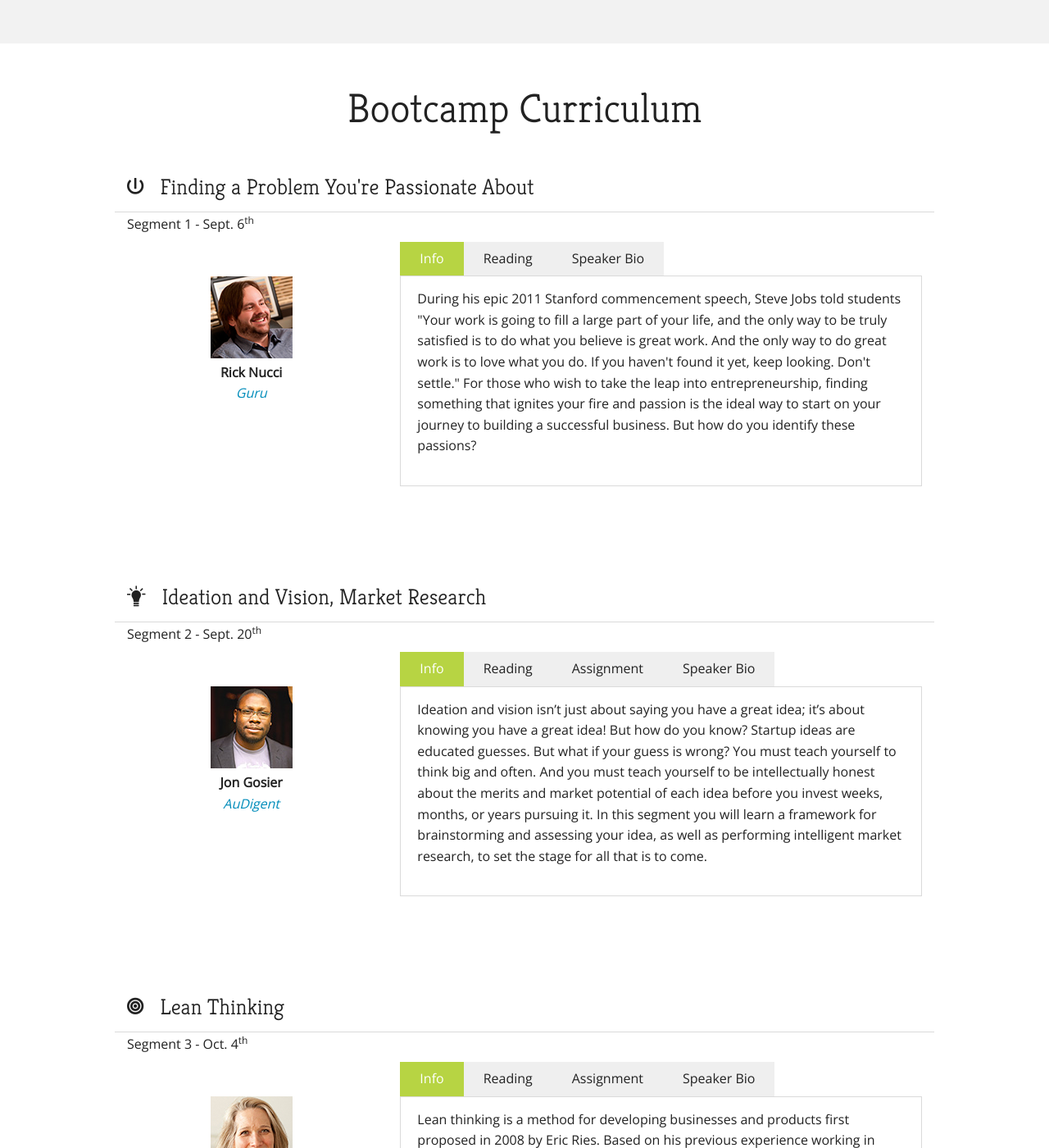
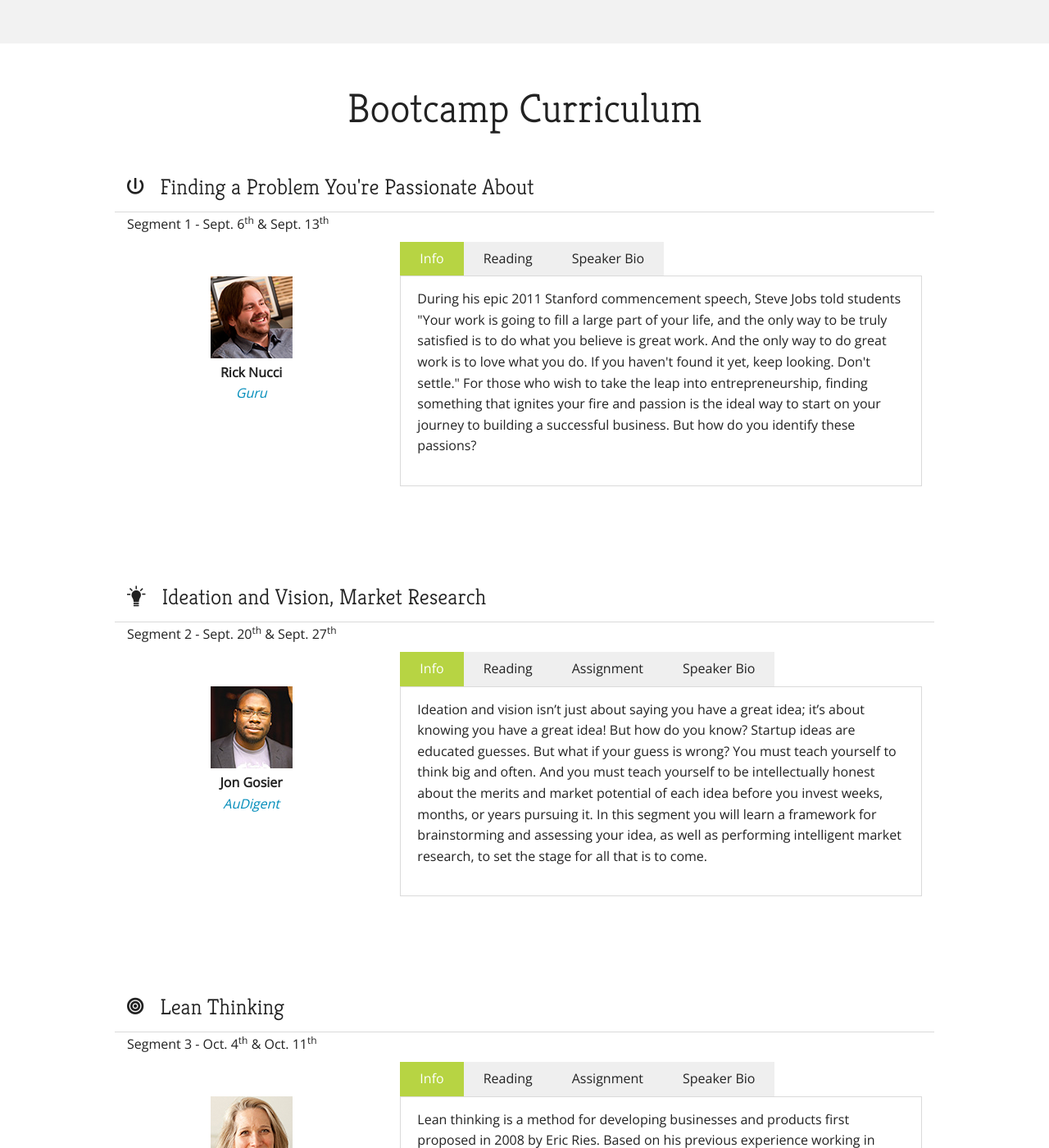
Before and after one commit to phillystartupleaders/bootcamp, a Jekyll site: the page built from index.html, in a window 1280 px wide and 1400 px high, scrolled down 1505 px. Shown: the whole window at 82% size. Built offline with Jekyll 4.4.1, drawn with Linux system fonts in a browser that asks for light colours; nearby versions of some CDN libraries; some of the changed text lies outside the part shown.

Commit message:
add dates

```diff
--- a/index.html
+++ b/index.html
@@ -57,7 +57,7 @@ layout: default
     <h2 class="heading">Bootcamp Curriculum</h2>
 
     <h3 class="small-12 columns"><i class="fi-power session-icon"></i>Finding a Problem You're Passionate About</h3>
-    <span class="session-number small-12 columns">Segment 1 - Sept. 6<sup>th</sup></span>
+    <span class="session-number small-12 columns">Segment 1 - Sept. 6<sup>th</sup> &amp; Sept. 13<sup>th</sup></span>
 
     <div class="small-12 medium-4 columns text-center">
       <div class="mentor-image">
@@ -99,7 +99,7 @@ layout: default
 <div class="row">
   <div class="session ideation">
     <h3 class="small-12 columns"><i class="fi-lightbulb session-icon"></i>Ideation and Vision, Market Research</h3>
-    <span class="session-number small-12 columns">Segment 2 - Sept. 20<sup>th</sup></span>
+    <span class="session-number small-12 columns">Segment 2 - Sept. 20<sup>th</sup> &amp; Sept. 27<sup>th</sup></span>
 
     <div class="small-12 medium-4 columns text-center">
       <div class="mentor-image">
@@ -144,7 +144,7 @@ layout: default
 <div class="row">
   <div class="session traction">
     <h3 class="small-12 columns"><i class="fi-target session-icon"></i>Lean Thinking</h3>
-    <span class="session-number small-12 columns">Segment 3 - Oct. 4<sup>th</sup></span>
+    <span class="session-number small-12 columns">Segment 3 - Oct. 4<sup>th</sup> &amp; Oct. 11<sup>th</sup></span>
 
     <div class="small-12 medium-4 columns text-center">
       <div class="mentor-image">
@@ -189,7 +189,7 @@ layout: default
 <div class="row">
   <div class="session lean">
     <h3 class="small-12 columns"><i class="fi-refresh session-icon"></i>Testing Your Idea & Gaining Traction</h3>
-    <span class="session-number small-12 columns">Segment 4 - Oct. 18<sup>th</sup></span>
+    <span class="session-number small-12 columns">Segment 4 - Oct. 18<sup>th</sup> &amp; Oct. 25<sup>th</sup></span>
 
     <div class="small-12 medium-4 columns text-center">
       <div class="mentor-image">
@@ -233,7 +233,7 @@ layout: default
 <div class="row">
   <div class="session product">
     <h3 class="small-12 columns"><i class="fi-map session-icon"></i>Mapping the Product</h3>
-    <span class="session-number small-12 columns">Segment 5 - Nov. 1<sup>st</sup></span>
+    <span class="session-number small-12 columns">Segment 5 - Nov. 1<sup>st</sup> &amp; Nov. 8<sup>th</sup></span>
 
     <div class="small-12 medium-4 columns text-center">
       <div class="mentor-image">
@@ -276,7 +276,7 @@ layout: default
 <div class="row">
   <div class="session business">
     <h3 class="small-12 columns"><i class="fi-clipboard-pencil session-icon"></i>Building a Business Model and an MVP</h3>
-    <span class="session-number small-12 columns">Segment 6 - Nov 15<sup>th</sup></span>
+    <span class="session-number small-12 columns">Segment 6 - Nov 15<sup>th</sup> &amp; Nov. 22<sup>nd</sup></span>
 
     <div class="small-12 medium-4 columns text-center">
       <div class="mentor-image">
```
